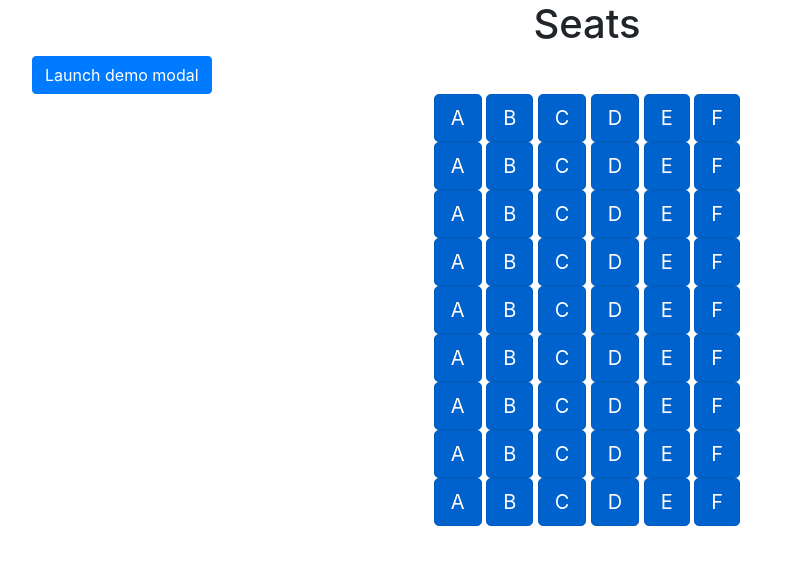
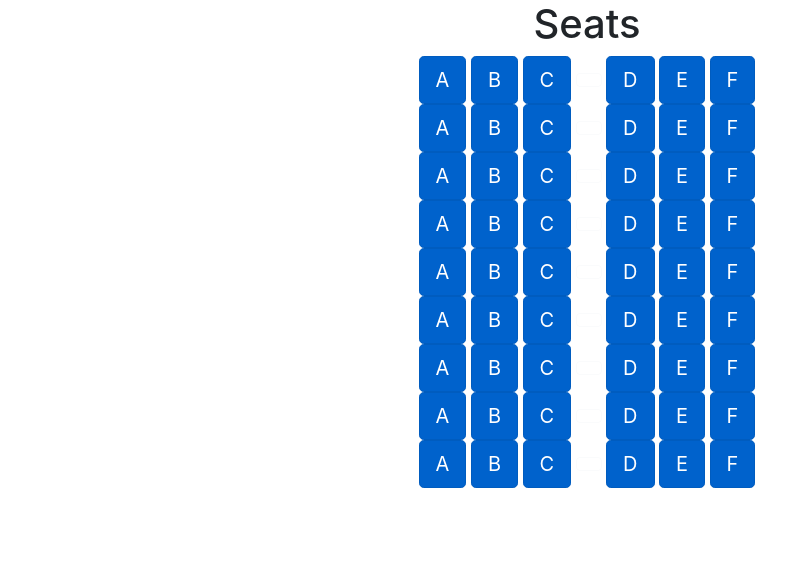
Before and after one commit to maiteboehm/snakes_on_a_plane, a Flask app: page /flight/1 in a window 1280 px wide. Shown: the part 56-621 px from the top of the page, without its empty margins (53-839 px from the left). Run offline with Flask 2, Linux system fonts and the light colour scheme; a user stored in the database is signed in; data comes from the database, SQL or seed files in the repository; both versions use the stored data as it was after the commit; some libraries are stand-ins or nearby versions.

Commit message:
aisles added

```diff
--- a/project/requirements.txt
+++ b/project/requirements.txt
@@ -4,4 +4,3 @@ flask-login
 flask-admin
 datetime
 Flask-Modals
-jinja2==3.0.3
--- a/project/website/templates/seats.html
+++ b/project/website/templates/seats.html
@@ -3,32 +3,24 @@
 {% block content%}
 <form method="POST">
 <h1 align="center">Seats</h1>
-	<button type="button" class="btn btn-primary" data-toggle="modal" data-target="#exampleModal">
-  Launch demo modal
-</button>
-	<div class="modal fade" id="exampleModal" tabindex="-1" role="dialog" aria-labelledby="exampleModalLabel" aria-hidden="true">
-  <div class="modal-dialog" role="document">
-    <div class="modal-content">
-      <div class="modal-header">
-        <h5 class="modal-title" id="exampleModalLabel">Modal title</h5>
-        <button type="button" class="close" data-dismiss="modal" aria-label="Close">
-          <span aria-hidden="true">&times;</span>
-        </button>
-      </div>
-      <div class="modal-body">
-        ...
-      </div>
-      <div class="modal-footer">
-        <button type="button" class="btn btn-secondary" data-dismiss="modal">Close</button>
-        <button type="button" class="btn btn-primary">Save changes</button>
-      </div>
-    </div>
-  </div>
-</div>
+
 	{% for element in list_of_rows %}
 	<div class="container" align="center">
 		{% for seat in element %}
+		<!-- checking for aisle seat -->
+		{% if seat.seat_type == 'Aisle_Left' %}
 		{% if seat.seat_status == 'True' %}
+		<a type="button" class="btn btn-primary btn-lg active" role="button" aria-pressed="true" href="{{url_for('views.booking_seat', id=seat.id, flights=seat.flight)}}">{{seat.seat_column}}</a>
+		<button type="button" class="btn btn-outline-light" disabled></button>
+		{% elif seat.user_id == current_user.id%}
+		<a type="button" class="btn btn-success btn-lg active" role="button" aria-pressed="true" href="{{url_for('views.cancel_seat', id=seat.id, flights=seat.flight)}}">{{seat.seat_column}}</a>
+		<button type="button" class="btn btn-outline-light" disabled></button>
+		{% elif seat.seat_status == 'False' %}
+		<a type="button" class="btn btn-danger btn-lg active" role="button" aria-pressed="true">{{seat.seat_column}}</a>
+		<button type="button" class="btn btn-outline-light" disabled></button>
+		{% endif %}
+		<!-- end of aisle seat section -->
+		{% elif seat.seat_status == 'True' %}
 		<a type="button" class="btn btn-primary btn-lg active" role="button" aria-pressed="true" href="{{url_for('views.booking_seat', id=seat.id, flights=seat.flight)}}">{{seat.seat_column}}</a>
 		{% elif seat.user_id == current_user.id%}
 		<a type="button" class="btn btn-success btn-lg active" role="button" aria-pressed="true" href="{{url_for('views.cancel_seat', id=seat.id, flights=seat.flight)}}">{{seat.seat_column}}</a>
@@ -39,3 +31,4 @@
 		</div>
 		{% endfor %}
 {% endblock %}
+</form>
```
Also changed, not shown: project/instance/database.db.
